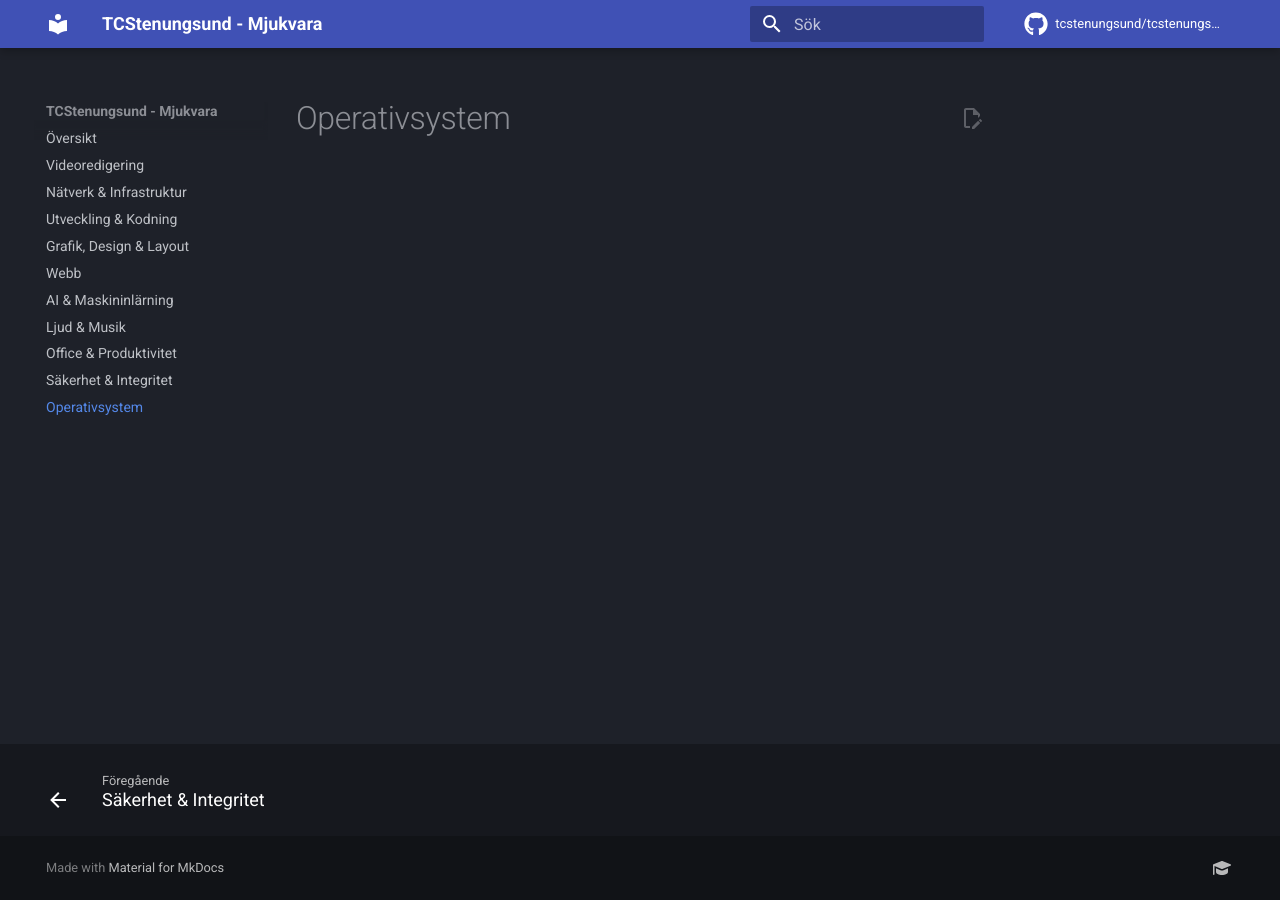
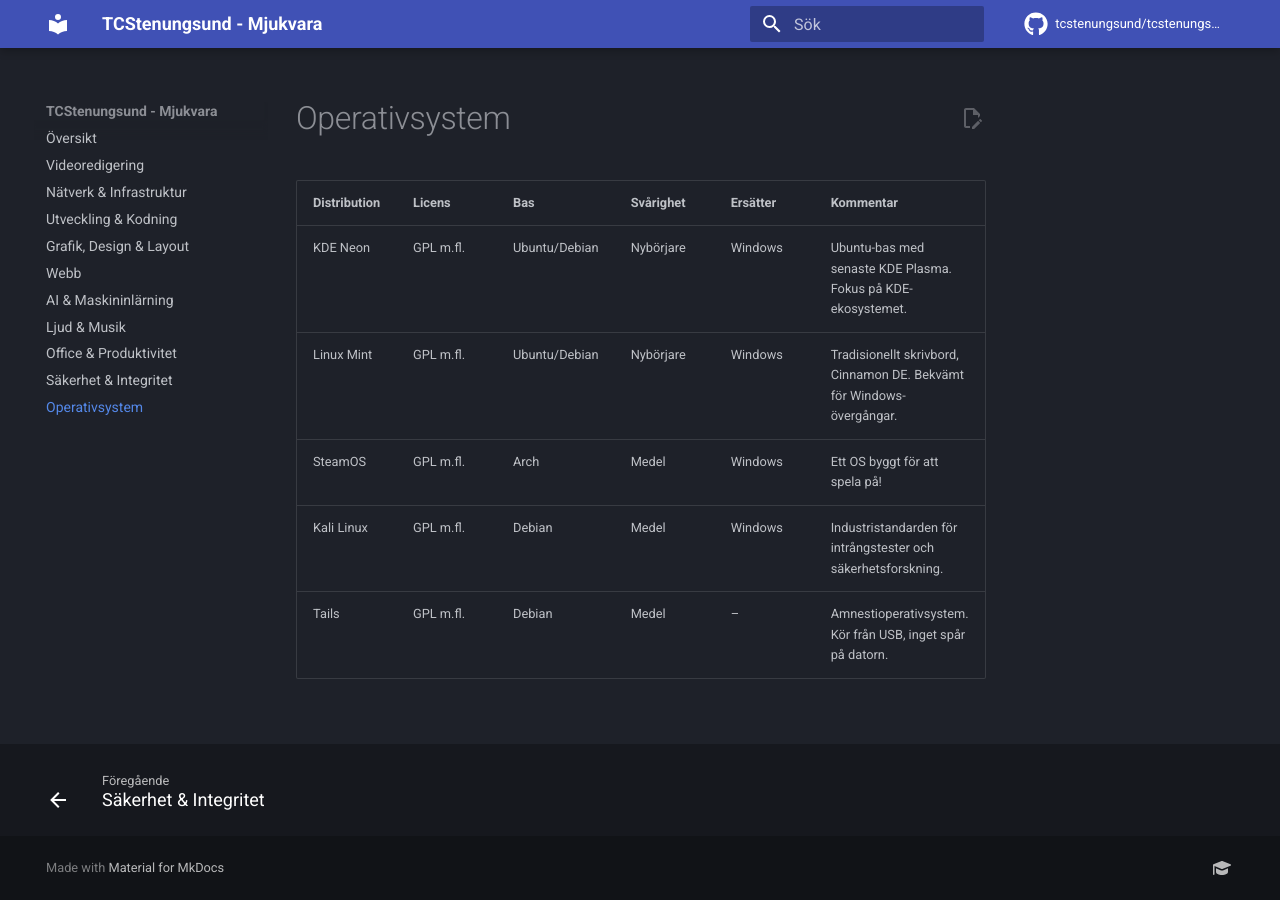
Before and after one commit to tcstenungsund/mjukvara, an MkDocs documentation site: the page built from docs/os/index.md, in a window 1280 px wide. Built offline with MkDocs 1.6.1 and Material for MkDocs 9.7.7, drawn with Linux system fonts in a browser that asks for light colours; comment, search, counter and statistics services are not loaded.

Commit message:
Update index.md

```diff
--- a/docs/os/index.md
+++ b/docs/os/index.md
@@ -1 +1,9 @@
 # Operativsystem
+
+| Distribution | Licens | Bas | Svårighet | Ersätter | Kommentar |
+|---|---|---|---|---|---|
+| KDE Neon | GPL m.fl. | Ubuntu/Debian | Nybörjare | Windows | Ubuntu-bas med senaste KDE Plasma. Fokus på KDE-ekosystemet. |
+| Linux Mint | GPL m.fl. | Ubuntu/Debian | Nybörjare | Windows | Tradisionellt skrivbord, Cinnamon DE. Bekvämt för Windows-övergångar. |
+| SteamOS | GPL m.fl. | Arch | Medel | Windows | Ett OS byggt för att spela på! |
+| Kali Linux | GPL m.fl. | Debian | Medel | Windows | Industristandarden för intrångstester och säkerhetsforskning. |
+| Tails | GPL m.fl. | Debian | Medel | – | Amnestioperativsystem. Kör från USB, inget spår på datorn. |
```
